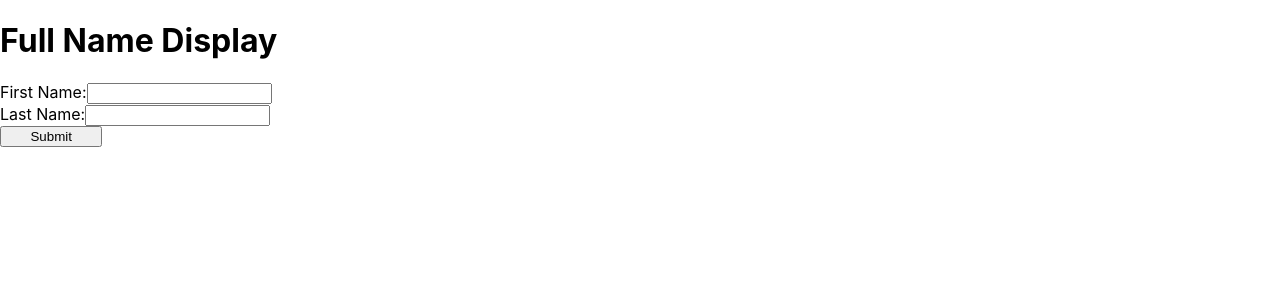
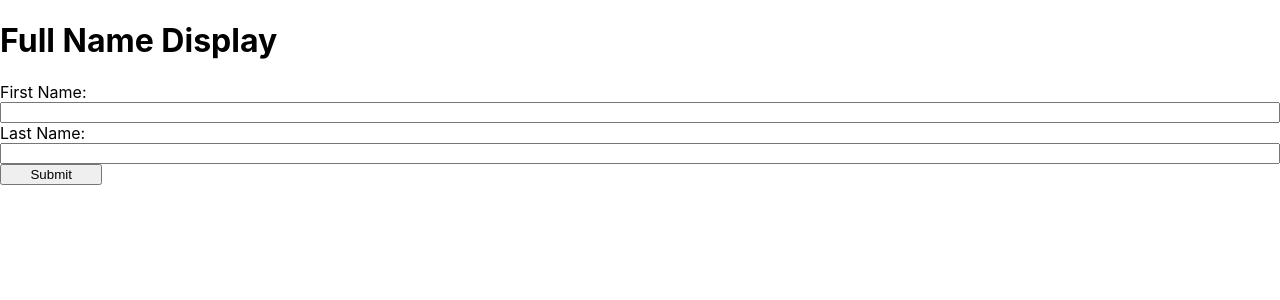
Before and after one commit to himakshis52/DisplayName, a React (Create React App) app: page / in a window 1280 px wide. Shown: the top 300 px of the page. Built offline with nearby package versions, Linux system fonts and the light colour scheme.

Commit message:
Added id in input tag

```diff
--- a/src/DisplayName.jsx
+++ b/src/DisplayName.jsx
@@ -25,23 +25,26 @@ const DisplayName = () => {
                 onSubmit={handleSubmit}
                 style={{ display: "flex", flexDirection:"column"}}
                >
-                <label>
+                <label htmlFor="firstname">
                     First Name:
-                    <input type="text" required={true}
+                    </label>
+
+                    <input type="text" required={true} id="firstname"
                         onChange={(e) => setFirstname(e.target.value)}/>
 
 
-                </label>
 
-                <label>
+
+                <label htmlFor="lastname">
 
                     Last Name:
-                    <input type="text" value={lastname} required={true}
+                    </label>
+                    <input type="text" value={lastname} required={true} id="lastname"
                         onChange={(e) => setLastname(e.target.value)}/>
-                    </label>
+
 
                     <button
-                    style={{ width: "8%" }}
+                    style={{ width: "8%"}}
                         type="submit"
                     >
                         Submit
```
